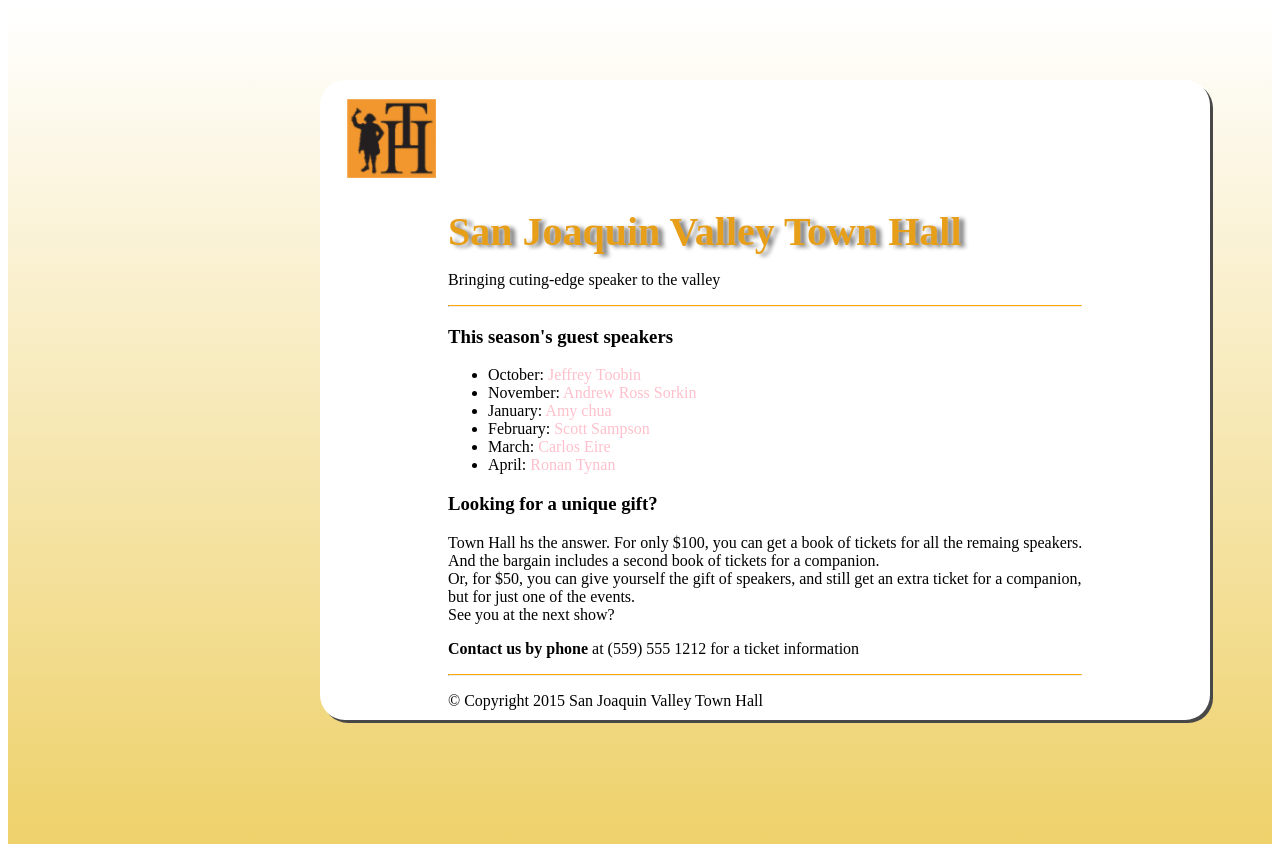
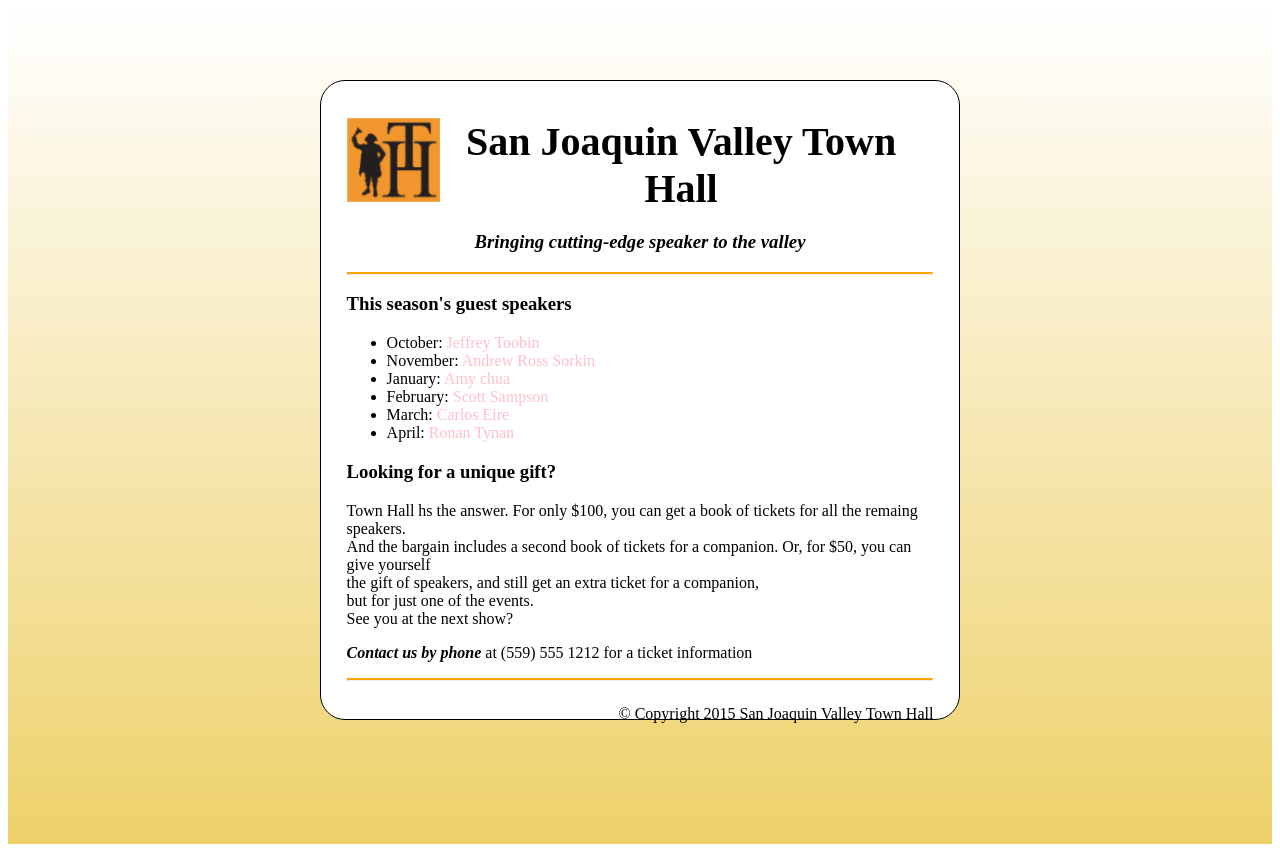
Before and after one commit to htactive-hapt/hapttlab3, a plain HTML site: page index.html in a window 1280 px wide. Drawn offline with Linux system fonts and the light colour scheme.

Commit message:
responsive

```diff
--- a/index.html
+++ b/index.html
@@ -16,42 +16,44 @@
 <body>
     <div id="background-gradient">
         <div id="container-content">
+            <div id="container">
+                <div>
                     <img class="imagesan" src="images/san.PNG" alt="San Joaquin Valley Town Hall">
-            <h2 class="shadow">San Joaquin Valley Town Hall</h2>
+                </div>
+                <div>
+                    <h2 class="shadow text-center">San Joaquin Valley Town Hall</h2>
+                    <h3 class="text-center"><strong>Bringing cutting-edge speaker to the valley</strong></h3>
+                </div>
+            </div>
 
-            <p>Bringing cuting-edge speaker to the valley</p>
+            <div id="body-content">
                 <hr class="hr-line">
                 <h3>This season's guest speakers</h3>
                 <ul>
-                <li>October: <a class="text-gray" href="https://en.wikipedia.org/wiki/Jeffrey_Toobin"
-                        target="_blank">Jeffrey Toobin</a></li>
-                <li>November: <a class="text-gray" href="https://en.wikipedia.org/wiki/Andrew_Ross_Sorkin"
-                        target="_blank">Andrew Ross Sorkin</a></li>
+                    <li>October: <a class="text-gray" href="https://en.wikipedia.org/wiki/Jeffrey_Toobin" target="_blank">Jeffrey Toobin</a></li>
+                    <li>November: <a class="text-gray" href="https://en.wikipedia.org/wiki/Andrew_Ross_Sorkin" target="_blank">Andrew Ross Sorkin</a></li>
                     <li>January: <a class="text-red" href="https://vi.wikipedia.org/wiki/Amy_Chua" target="_blank">Amy
                             chua</a></li>
-                <li>February: <a class="text-red" href="https://en.wikipedia.org/wiki/Scott_D._Sampson"
-                        target="_blank">Scott Sampson</a></li>
+                    <li>February: <a class="text-red" href="https://en.wikipedia.org/wiki/Scott_D._Sampson" target="_blank">Scott Sampson</a></li>
                     <li>March: <a class="text-red" href="https://en.wikipedia.org/wiki/Carlos_Eire" target="_blank">Carlos
                             Eire</a></li>
                     <li>April: <a class="text-red" href="https://en.wikipedia.org/wiki/Ronan_Tynan" target="_blank">Ronan
                             Tynan</a></li>
                 </ul>
                 <h3>Looking for a unique gift?</h3>
-            <p>Town Hall hs the answer. For only $100, you can get a book
-                of tickets for all the remaing speakers. <br>And the bargain
-                includes a second book of tickets for a companion.<br>
-                Or, for $50, you can give yourself the gift of speakers, and
-                still get an extra ticket for a companion, <br> but for just one of the events.
+                <p>Town Hall hs the answer. For only $100, you can get a book of tickets for all the remaing speakers.
+                    <br>And the bargain includes a second book of tickets for a companion. Or, for $50, you can give yourself
+                    <br>the gift of speakers, and still get an extra ticket for a companion,
+                    <br> but for just one of the events.
                     <br>See you at the next show?</p>
                 <p><strong>Contact us by phone </strong>at (559) 555 1212 for a ticket information</p>
                 <hr class="hr-line">
-            <p class="footer"> © Copyright 2015 San Joaquin Valley Town Hall </p>
+                <p class="footer-san"> © Copyright 2015 San Joaquin Valley Town Hall </p>
+            </div>
         </div>
     </div>
 </body>
 
-<!-- link script -->
-<!-- <script src="https://ajax.googleapis.com/ajax/libs/jquery/3.5.1/jquery.min.js"></script> -->
 <script type="text/javascript" src="script.js"></script>
 
 </html>
--- a/style.css
+++ b/style.css
@@ -1,19 +1,48 @@
 #background-gradient {
+    display: flex;
+    flex-wrap: nowrap;
+    position: static;
     height: 836px;
-    background: linear-gradient(to bottom, white, rgb(238, 209, 106) );
+    justify-content: space-between;
+    background: linear-gradient(to bottom, white, rgb(238, 209, 106));
 }
 
 #container-content {
-    box-shadow: 3px 3px 0 0 rgba(72, 72, 72, 1);
+    box-shadow: 4px 4px 0 0 rgba(72, 72, 72, 1);
     background-color: white;
     border-radius: 25px;
+    border: 1px solid black;
     position: absolute;
     display: inline-block;
-    margin: 0 auto;
     top: 10%;
     bottom: 10%;
-    padding: 10%;
     left: 25%;
+    padding: 2%;
+}
+
+#container {
+    top: 3%;
+}
+
+.imagesan {
+    width: 16%;
+    float: left;
+}
+
+h2.shadow {
+    color: #E79F1A;
+    font-size: 30pt;
+    margin: 2%;
+    text-shadow: 5px 2px 4px grey;
+    font-weight: bold;
+}
+
+.text-center {
+    text-align: center;
+}
+
+.body-content {
+    float: left;
 }
 
 a.text-gray {
@@ -24,20 +53,6 @@ a.text-red {
     color: darkred;
 }
 
-.imagesan {
-    width: 10%;
-    top: 3%;
-    left: 3%;
-    position: absolute;
-}
-
-h2.shadow {
-    color: #E79F1A;
-    font-size: 30pt;
-    text-shadow: 5px 2px 4px grey;
-    font-weight: bold;
-    display: inline;
-}
 a {
     text-decoration: none;
 }
@@ -50,13 +65,106 @@ a:link {
     color: pink;
 }
 
-/* a:visited {
-    color: green;
-} */
-
 a:active {
     color: blue;
 }
+
 hr.hr-line {
-    border-top: 1px solid orange;
+    border-top: 2px solid orange;
 }
+
+.footer-san {
+    float: right;
+}
+
+strong {
+    font-style: italic;
+}
+
+@media only screen and (max-width: 600px) {
+    /* #background-gradient {
+        background: red;
+    } */
+    img {
+        display: none;
+    }
+    #container-content {
+        box-shadow: unset;
+        left: 5%;
+        right: 5%;
+        bottom: 0px;
+    }
+}
+
+@media only screen and (min-width: 600px) {
+    /* #background-gradient {
+        background: green;
+    } */
+    img {
+        display: none;
+    }
+    h2.shadow {
+        color: unset;
+        text-shadow: unset;
+    }
+    #container-content {
+        box-shadow: unset;
+        left: 5%;
+        right: 5%;
+    }
+}
+
+@media only screen and (min-width: 768px) {
+    /* #background-gradient {
+        background: blue;
+    } */
+    img {
+        display: none;
+    }
+    h2.shadow {
+        color: unset;
+        text-shadow: unset;
+    }
+    #container-content {
+        box-shadow: unset;
+        left: 15%;
+        right: 15%;
+    }
+}
+
+@media only screen and (min-width: 992px) {
+    /* #background-gradient {
+        background: orange;
+    } */
+    #container-content {
+        position: absolute;
+        display: inline-block;
+    }
+    img {
+        width: 16%;
+        float: left;
+        display: unset;
+    }
+    #container-content {
+        left: 20%;
+        right: 20%;
+    }
+}
+
+@media only screen and (min-width: 1200px) {
+    /* #background-gradient {
+        background: linear-gradient(to bottom, white, rgb(238, 209, 106));
+    } */
+    img {
+        width: 16%;
+        float: left;
+        display: unset;
+    }
+    #container-content {
+        left: 25%;
+        right: 25%;
+        top: 10%;
+        bottom: 10%;
+        padding: 2%;
+    }
+}
```
Lines whose indentation alone changed are shown as unchanged.
